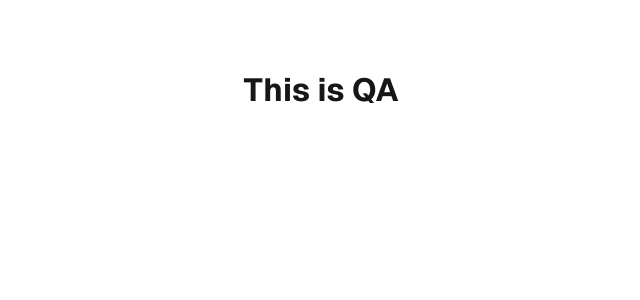
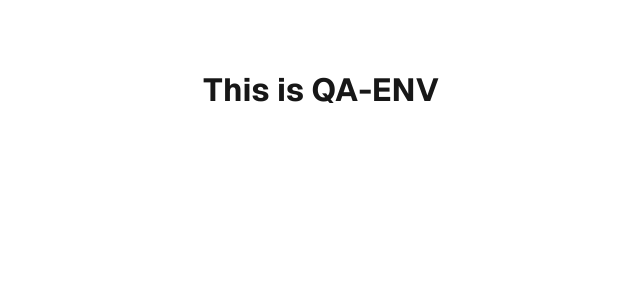
Before and after one commit to kishansuthar000/nextjs-app, a Next.js app: page / in a window 1280 px wide. Shown: the top 300 px of the page, without its empty margins (319-959 px from the left). Built offline with nearby package versions, Linux system fonts and the light colour scheme.

Commit message:
index changes

```diff
--- a/pages/index.tsx
+++ b/pages/index.tsx
@@ -25,7 +25,7 @@ export default function Home() {
       <div
         className={`${styles.page} ${geistSans.variable} ${geistMono.variable}`}
       >
-         <h1>This is QA</h1>
+         <h1>This is QA-ENV</h1>
       </div>
     </>
   );
```
